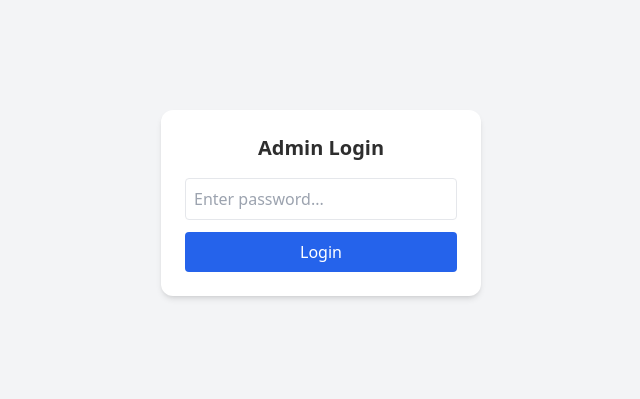
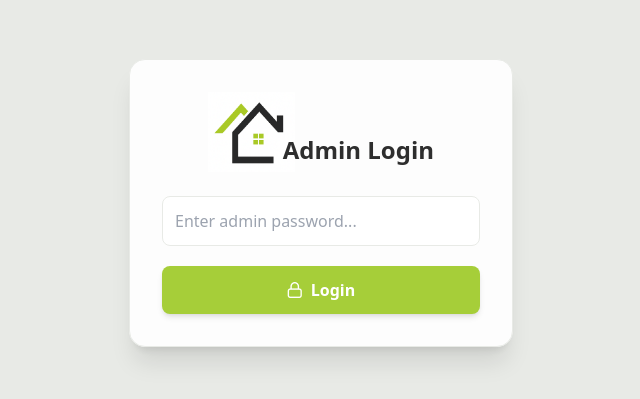
Before and after one commit to Amarildo05/Lucas-Home-Improvement, a React (Vite) app: page /admin in a window 1280 px wide. Shown: the part 197-596 px from the top of the page, without its empty margins (319-959 px from the left). Built offline with nearby package versions, Linux system fonts and the light colour scheme; no server answers.

Commit message:
Login Page Adjustments

```diff
--- a/package.json
+++ b/package.json
@@ -24,6 +24,7 @@
     "@types/react-dom": "^19.1.9",
     "@vitejs/plugin-react": "^5.0.3",
     "autoprefixer": "^10.4.21",
+    "baseline-browser-mapping": "^2.8.32",
     "eslint": "^9.36.0",
     "eslint-plugin-react-hooks": "^5.2.0",
     "eslint-plugin-react-refresh": "^0.4.20",
--- a/src/admin/pages/AdminLogin.jsx
+++ b/src/admin/pages/AdminLogin.jsx
@@ -33,24 +33,43 @@ export default function AdminLogin() {
   };
 
   return (
-    <div className="min-h-screen flex items-center justify-center bg-gray-100">
-      <div className="bg-white p-6 rounded-xl shadow-md w-80 text-center">
-        <h2 className="text-xl font-bold mb-4">Admin Login</h2>
+    <div className="min-h-screen flex items-center justify-center bg-brand-light p-6">
+      <div
+        className="bg-white/90 backdrop-blur-md p-8 rounded-2xl shadow-xl
+        w-full max-w-sm text-center border border-brand-light"
+      >
+        <div className="flex items-center justify-center mb-6">
+          <img
+            src="/Lucas-Home-Improvement.png"
+            alt="Lucas Home Improvement Logo"
+            className="h-20 w-auto"
+          />
+
+          <h2 className="text-2xl font-extrabold text-brand-dark -ms-3 mt-9">
+            Admin Login
+          </h2>
+        </div>
 
         <input
           type="password"
-          className="w-full p-2 border rounded mb-3"
-          placeholder="Enter password..."
+          className="w-full p-3 border border-brand-light rounded-lg
+          focus:outline-none focus:ring-2 focus:ring-brand-green focus:border-brand-green
+          transition-all duration-200"
+          placeholder="Enter admin password..."
           value={password}
           onChange={(e) => setPassword(e.target.value)}
         />
 
-        {error && <p className="text-red-500 mb-3">{error}</p>}
+        {error && <p className="text-red-500 mt-2 font-medium">{error}</p>}
 
         <button
-          className="w-full bg-blue-600 text-white p-2 rounded"
           onClick={handleLogin}
+          className="w-full mt-5 bg-brand-green text-white font-semibold
+          py-3 rounded-lg shadow-md hover:shadow-lg
+          hover:scale-[1.03] hover:text-brand-dark
+          transition-all duration-300 flex items-center justify-center gap-2"
         >
+          <i className="pi pi-lock"></i>
           Login
         </button>
       </div>
```
Also changed, not shown: 1 other file (tests, documents, lock files or other folders).
